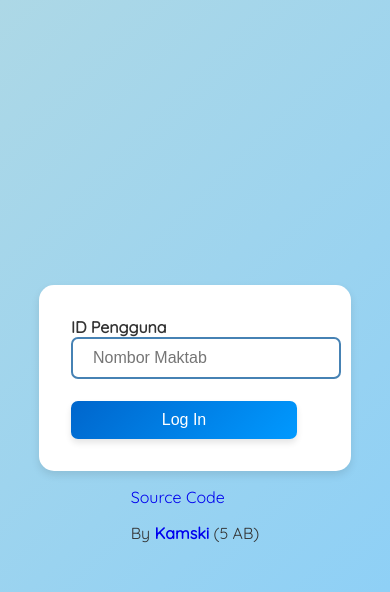
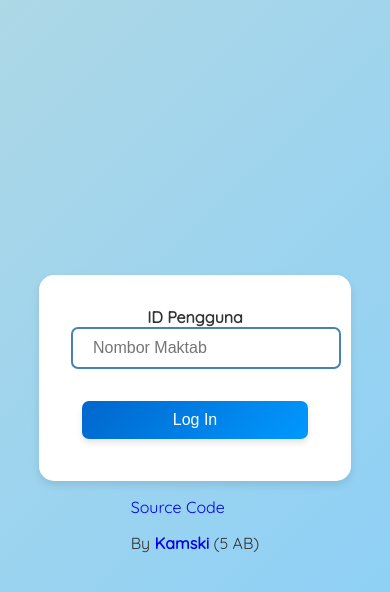
Before and after one commit to Kamski18/kamski18.github.io, a plain HTML site: page Bypass-system/index.html in a window 390 px wide. Drawn offline with Linux system fonts and the light colour scheme.

Commit message:
Update index.css

```diff
--- a/Bypass-system/index.css
+++ b/Bypass-system/index.css
@@ -17,6 +17,8 @@ html, body {
     justify-content: center;
     align-items: center;
     margin-bottom: 60px; /* Adjusted to make space for the credit */
+    width: 100%;
+    max-width: 450px; /* Max width for better control */
 }
 
 .hello {
@@ -25,9 +27,9 @@ html, body {
     box-shadow: 0 4px 8px rgba(0, 0, 0, 0.1);
     background-color: white;
     border-radius: 15px;
-    max-width: 400px;
-    width: 90%;
+    width: 100%;
     box-sizing: border-box;
+    text-align: center;
 }
 
 input, button, #cboPep {
@@ -37,6 +39,7 @@ input, button, #cboPep {
     font-size: 1rem;
     outline: none;
     transition: border-color 0.3s ease;
+    margin-bottom: 10px; /* Space between fields */
 }
 
 input {
@@ -52,14 +55,15 @@ button {
     border: none;
     background: linear-gradient(135deg, rgb(0, 102, 204), rgb(0, 153, 255));
     color: white;
-    padding: 10px 20px;
+    padding: 12px 20px;
     cursor: pointer;
     box-shadow: 0 4px 6px rgba(0, 0, 0, 0.1);
     transition: all 0.3s cubic-bezier(0.4, 0, 0.2, 1);
+    font-size: 1rem;
 }
 
 button:hover {
-    transform: scale(1.2);
+    transform: scale(1.1);
     box-shadow: 0 6px 12px rgba(0, 0, 0, 0.15);
 }
 
@@ -77,17 +81,22 @@ button:hover {
 @media (max-width: 768px) {
     .hello {
         padding: 1.5rem;
-        max-width: 90%;
+        width: 90%;
     }
 
     input, button, #cboPep {
-        font-size: 0.9rem;
-        padding: 8px 16px;
+        font-size: 1rem;
+        padding: 12px;
     }
 
     button {
-        font-size: 0.9rem;
-        padding: 8px 16px;
+        font-size: 1rem;
+        padding: 12px 18px;
+    }
+
+    .content {
+        width: 100%;
+        padding: 0 10px; /* Add some padding on the sides */
     }
 }
 
@@ -95,7 +104,7 @@ button:hover {
 @media (max-width: 1024px) {
     .hello {
         padding: 2rem;
-        max-width: 80%;
+        width: 80%;
     }
 
     input, button, #cboPep {
```
